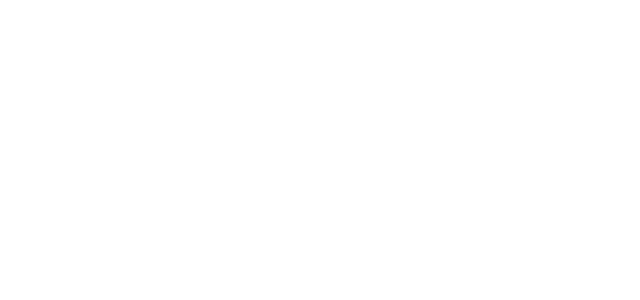
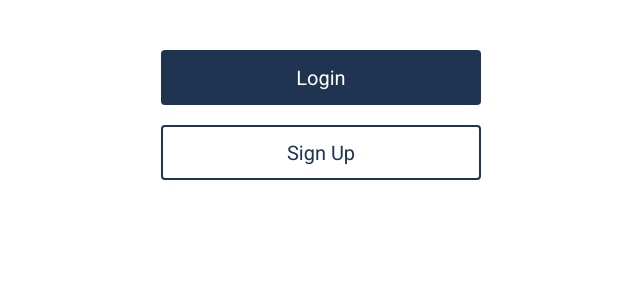
Before and after one commit to dreapediez/Blend-Front, a React (Create React App) app: page / in a window 1280 px wide. Shown: the top 300 px of the page, without its empty margins (319-959 px from the left). Built offline with nearby package versions, Linux system fonts and the light colour scheme.

Commit message:
Add button general component with their styles

```diff
--- a/src/App.tsx
+++ b/src/App.tsx
@@ -1,9 +1,21 @@
 import AppStyled from "./AppStyled";
+import Button from "./components/Button/Button";
 
 const App = () => {
   return (
     <AppStyled>
-      <div className="App"></div>
+      <Button
+        text="Login"
+        buttonType="dark"
+        ariaLabel="next page"
+        action={() => {}}
+      />
+      <Button
+        text="Sign Up"
+        buttonType="light"
+        ariaLabel="next page"
+        action={() => {}}
+      />
     </AppStyled>
   );
 };
--- a/src/AppStyled.tsx
+++ b/src/AppStyled.tsx
@@ -6,5 +6,6 @@
   display: flex;
   flex-direction: column;
   align-items: center;
+  gap: 20px;
 `;
 export default AppStyled;
--- /dev/null
+++ b/src/components/Button/Button.tsx
@@ -0,0 +1,28 @@
+import ButtonStyled from "./ButtonStyled";
+
+interface ButtonProps {
+  buttonType: "dark" | "light" | "darkSmall" | "lightSmall";
+  text: string;
+  ariaLabel: string;
+  action: () => void;
+}
+
+const Button = ({
+  buttonType,
+  text,
+  ariaLabel,
+  action,
+}: ButtonProps): JSX.Element => {
+  return (
+    <ButtonStyled
+      buttonType={buttonType}
+      className="button"
+      onClick={action}
+      aria-label={ariaLabel}
+    >
+      {text}
+    </ButtonStyled>
+  );
+};
+
+export default Button;
--- /dev/null
+++ b/src/components/Button/ButtonStyled.tsx
@@ -0,0 +1,53 @@
+import styled, { css } from "styled-components";
+import mainStyleColors from "../../styles/mainStyleColors";
+import mainStyleFonts from "../../styles/mainStyleFonts";
+import mainStyleSizes from "../../styles/mainStyleSizes";
+
+interface ButtonStyledProps {
+  buttonType: "dark" | "light" | "darkSmall" | "lightSmall";
+}
+
+const darkButton = css`
+  background-color: ${mainStyleColors.accentColor};
+  color: ${mainStyleColors.textLightColor};
+  width: 320px;
+  height: 55px;
+  border: none;
+`;
+const lightButton = css`
+  background-color: transparent;
+  color: ${mainStyleColors.accentColor};
+  width: 320px;
+  height: 55px;
+  border: 2px solid ${mainStyleColors.accentColor};
+`;
+const darkSmallButton = css`
+  background-color: ${mainStyleColors.accentColor};
+  color: ${mainStyleColors.textLightColor};
+  width: 100px;
+  height: 75px;
+  border: none;
+`;
+const lightSmallButton = css`
+  background-color: transparent;
+  color: ${mainStyleColors.accentColor};
+  width: 100px;
+  height: 75px;
+  border: 2px solid ${mainStyleColors.accentColor};
+`;
+
+const ButtonStyled = styled.button<ButtonStyledProps>`
+  padding: ${mainStyleSizes.buttonPadding};
+  padding: 0;
+  border-radius: 4px;
+  font-family: ${mainStyleFonts.secondaryFont};
+  font-weight: ${mainStyleFonts.mainFontRegular};
+  font-size: ${mainStyleFonts.mediumFontSize};
+  cursor: pointer;
+  ${({ buttonType }) => buttonType === "dark" && darkButton}
+  ${({ buttonType }) => buttonType === "light" && lightButton}
+  ${({ buttonType }) => buttonType === "darkSmall" && darkSmallButton}
+  ${({ buttonType }) => buttonType === "lightSmall" && lightSmallButton}
+`;
+
+export default ButtonStyled;
--- a/src/styles/mainStyleFonts.tsx
+++ b/src/styles/mainStyleFonts.tsx
@@ -5,6 +5,7 @@
   mainFont: "poppins, sans-serif",
   secondaryFont: "roboto, sans-serif",
   mainFontSize: "1rem",
+  mediumFontSize: "20px",
   smallFontSize: "0.9rem",
   mainFontRegular: 400,
   mainFontBold: 600,
```
